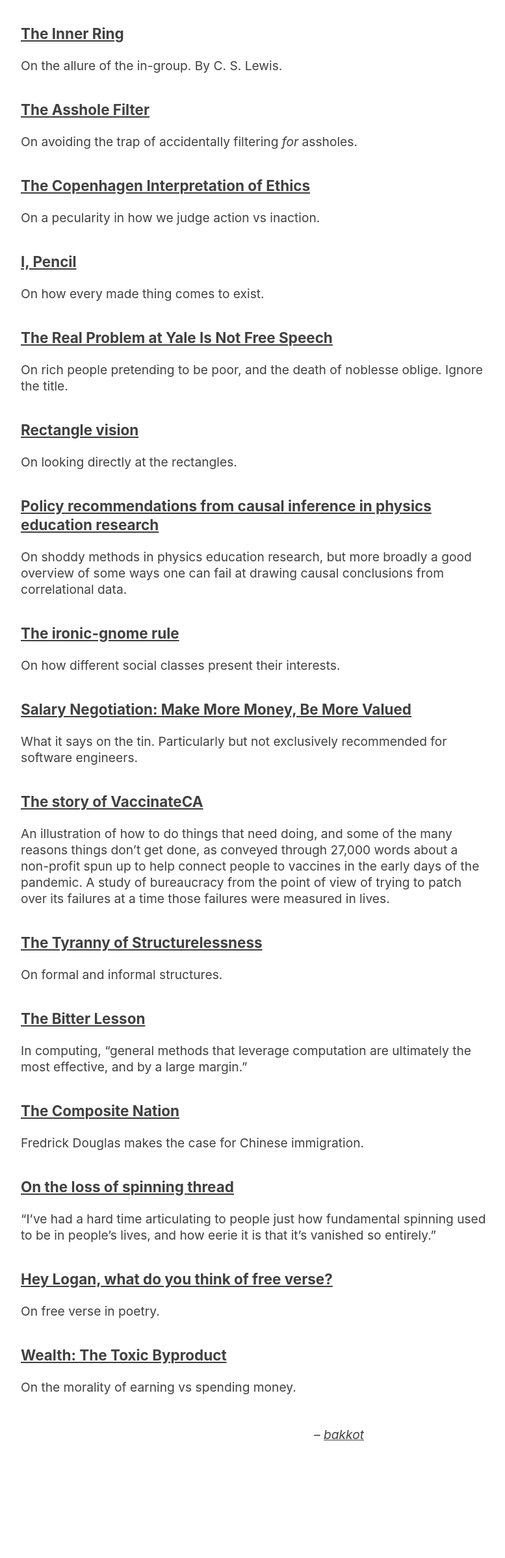
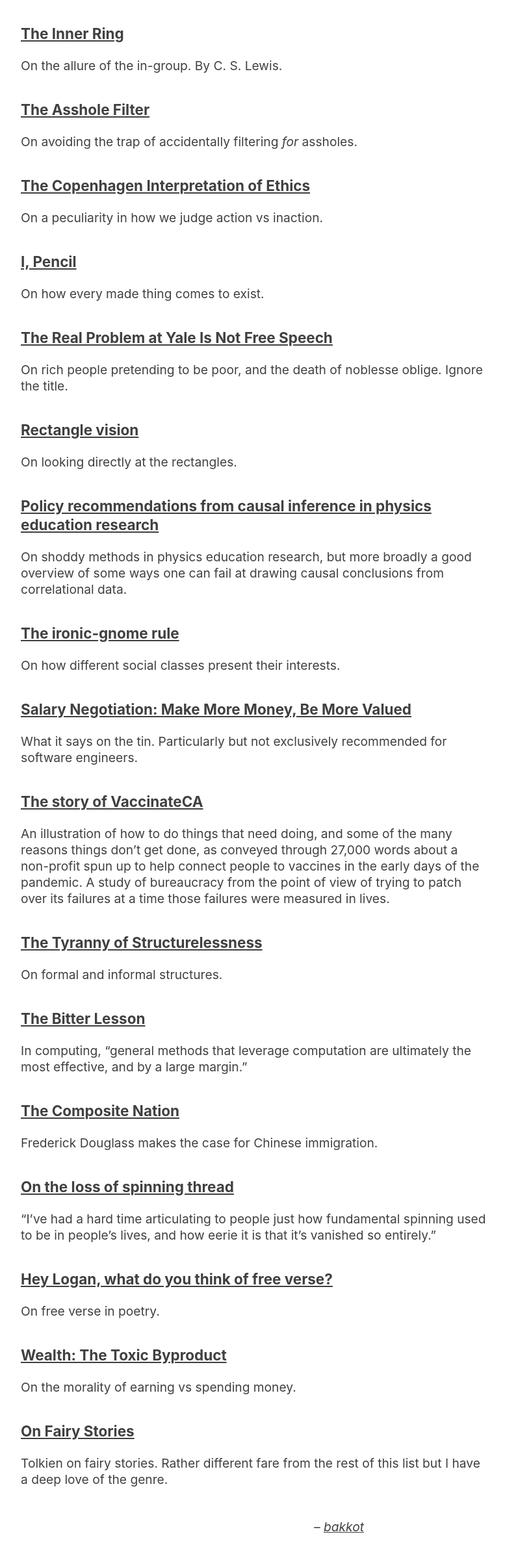
Before and after one commit to bakkot/writing, a website: page docs/essays-i-like.html in a window 1280 px wide. Shown: the part 799-3197 px from the top of the page at 65% size, without its empty margins (248-1025 px from the left). Before the commit the page ends 3068 px from the top, so only its background shows below. Drawn offline with Linux system fonts and the light colour scheme.

Commit message:
add On Fairy Stories to essays

```diff
--- a/docs/essays-i-like.html
+++ b/docs/essays-i-like.html
@@ -28,7 +28,7 @@
   <p>On avoiding the trap of accidentally filtering <em>for</em> assholes.</p>
 
   <h3><a href="https://archive.is/vJGcN">The Copenhagen Interpretation of Ethics</a></h3>
-  <p>On a pecularity in how we judge action vs inaction.</p>
+  <p>On a peculiarity in how we judge action vs inaction.</p>
 
   <h3><a href="https://oll.libertyfund.org/titles/read-i-pencil-my-family-tree-as-told-to-leonard-e-read-dec-1958#lf0202_head_003:~:text=Leonard%20E.%20Read-,I%20am%20a%20lead%20pencil,-%E2%80%94the%20ordinary%20wooden">I, Pencil</a></h3>
   <p>On how every made thing comes to exist.</p>
@@ -58,7 +58,7 @@
   <p>In computing, “general methods that leverage computation are ultimately the most effective, and by a large margin.”</p>
 
   <h3><a href="https://www.blackpast.org/african-american-history/1867-frederick-douglass-describes-composite-nation/">The Composite Nation</a></h3>
-  <p>Fredrick Douglas makes the case for Chinese immigration.</p>
+  <p>Frederick Douglass makes the case for Chinese immigration.</p>
 
   <h3><a href="https://saja-star.tumblr.com/post/738251598578565120/ive-had-a-hard-time-articulating-to-people-just">On the loss of spinning thread</a></h3>
   <p>“I’ve had a hard time articulating to people just how fundamental spinning used to be in people’s lives, and how eerie it is that it’s vanished so entirely.”</p>
@@ -68,6 +68,9 @@
 
   <h3><a href="https://meltingasphalt.com/wealth-the-toxic-byproduct/">Wealth: The Toxic Byproduct</a></h3>
   <p>On the morality of earning vs spending money.</p>
+
+  <h3><a href="https://coolcalvary.com/wp-content/uploads/2018/10/on-fairy-stories1.pdf">On Fairy Stories</a></h3>
+  <p>Tolkien on fairy stories. Rather different fare from the rest of this list but I have a deep love of the genre.</p>
 </div>
 
 <div class="signature">&#8211; <a href="https://bakkot.com/">bakkot</a></div>
```
Also changed, not shown: docs/science-demos.html (+1 -1 lines).
